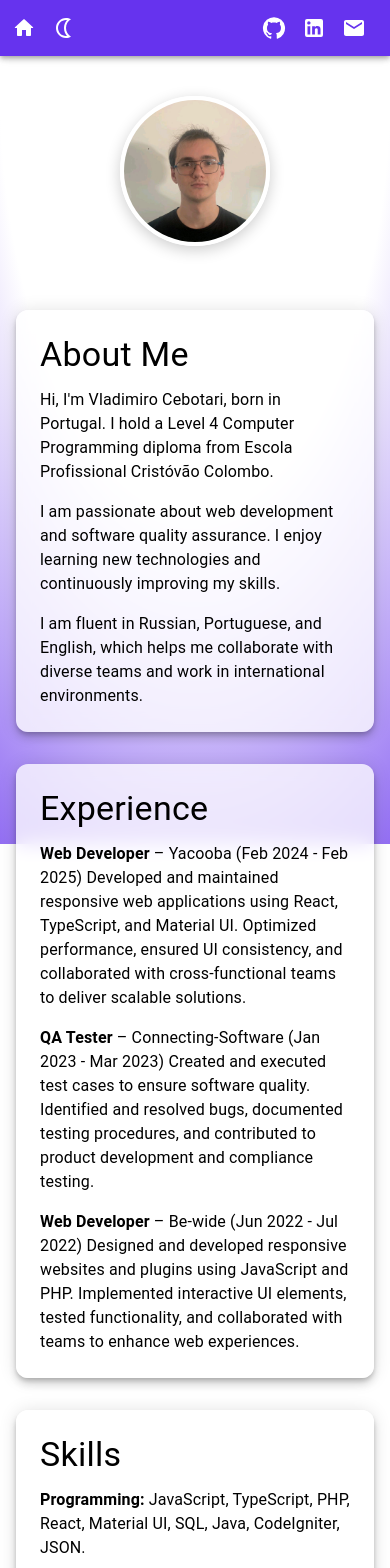
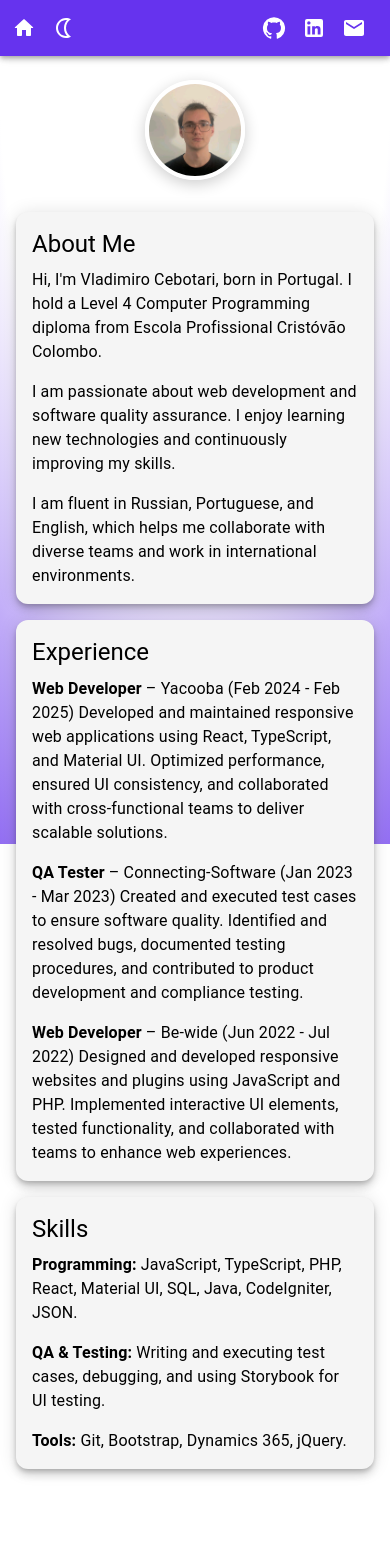
Before and after one commit to OneFor4ll/porfolio, a Next.js app: page /about-page in a window 390 px wide. Shown: the top 1568 px of the page. After the commit the page ends 1493 px from the top, so only its background shows below. Built offline with nearby package versions, Linux system fonts and the light colour scheme.

Commit message:
chore: made some changes to mobile and tablet

```diff
--- a/libs/components/sections/index/About.tsx
+++ b/libs/components/sections/index/About.tsx
@@ -1,9 +1,13 @@
 "use client"
 
 import React from "react"
-import { Container, Typography, Box, Avatar, Grid, Paper } from "@mui/material"
+import { Container, Typography, Box, Avatar, Grid, Paper, useMediaQuery, useTheme } from "@mui/material"
 
 const AboutPage: React.FC = () => {
+  const theme = useTheme()
+  const isTablet = useMediaQuery(theme.breakpoints.only("sm"))
+  const isMobile = useMediaQuery(theme.breakpoints.only("xs"))
+
   return (
     <Box
       sx={{
@@ -11,35 +15,34 @@ const AboutPage: React.FC = () => {
         display: "flex",
         alignItems: "center",
         justifyContent: "center",
-        py: 5,
+        py: isMobile ? 3 : 5,
       }}
     >
       <Container maxWidth="md">
-        <Box display="flex" justifyContent="center" mb={8}>
+        <Box display="flex" justifyContent="center" mb={isMobile ? 4 : 8}>
           <Avatar
             src="/About me/me.jpg"
             alt="Profile Picture"
             sx={{
-              width: 150,
-              height: 150,
+              width: isMobile ? 100 : isTablet ? 130 : 150,
+              height: isMobile ? 100 : isTablet ? 130 : 150,
               border: "4px solid white",
               boxShadow: "0px 4px 15px rgba(0, 0, 0, 0.2)",
             }}
           />
         </Box>
 
-        <Grid container spacing={4}>
+        <Grid container spacing={isMobile ? 2 : 4}>
           <Grid item xs={12} md={6}>
             <Paper
               elevation={6}
               sx={{
-                p: 3,
+                p: isMobile ? 2 : 3,
                 borderRadius: 3,
-                backgroundColor: "rgba(255, 255, 255, 0.76)",
                 backdropFilter: "blur(10px)",
               }}
             >
-              <Typography variant="h4" gutterBottom>
+              <Typography variant={isMobile ? "h5" : "h4"} gutterBottom>
                 About Me
               </Typography>
               <Typography variant="body1" paragraph>
@@ -58,13 +61,12 @@ const AboutPage: React.FC = () => {
             <Paper
               elevation={6}
               sx={{
-                p: 3,
+                p: isMobile ? 2 : 3,
                 borderRadius: 3,
-                backgroundColor: "rgba(255, 255, 255, 0.76)",
                 backdropFilter: "blur(10px)",
               }}
             >
-              <Typography variant="h4" gutterBottom>
+              <Typography variant={isMobile ? "h5" : "h4"} gutterBottom>
                 Experience
               </Typography>
 
@@ -101,13 +103,12 @@ const AboutPage: React.FC = () => {
             <Paper
               elevation={6}
               sx={{
-                p: 3,
+                p: isMobile ? 2 : 3,
                 borderRadius: 3,
-                backgroundColor: "rgba(255, 255, 255, 0.76)",
                 backdropFilter: "blur(10px)",
               }}
             >
-              <Typography variant="h4" gutterBottom>
+              <Typography variant={isMobile ? "h5" : "h4"} gutterBottom>
                 Skills
               </Typography>
               <Typography variant="body1" paragraph>
```
Also changed, not shown: libs/components/sections/index/Main.tsx (+30 -25 lines).
